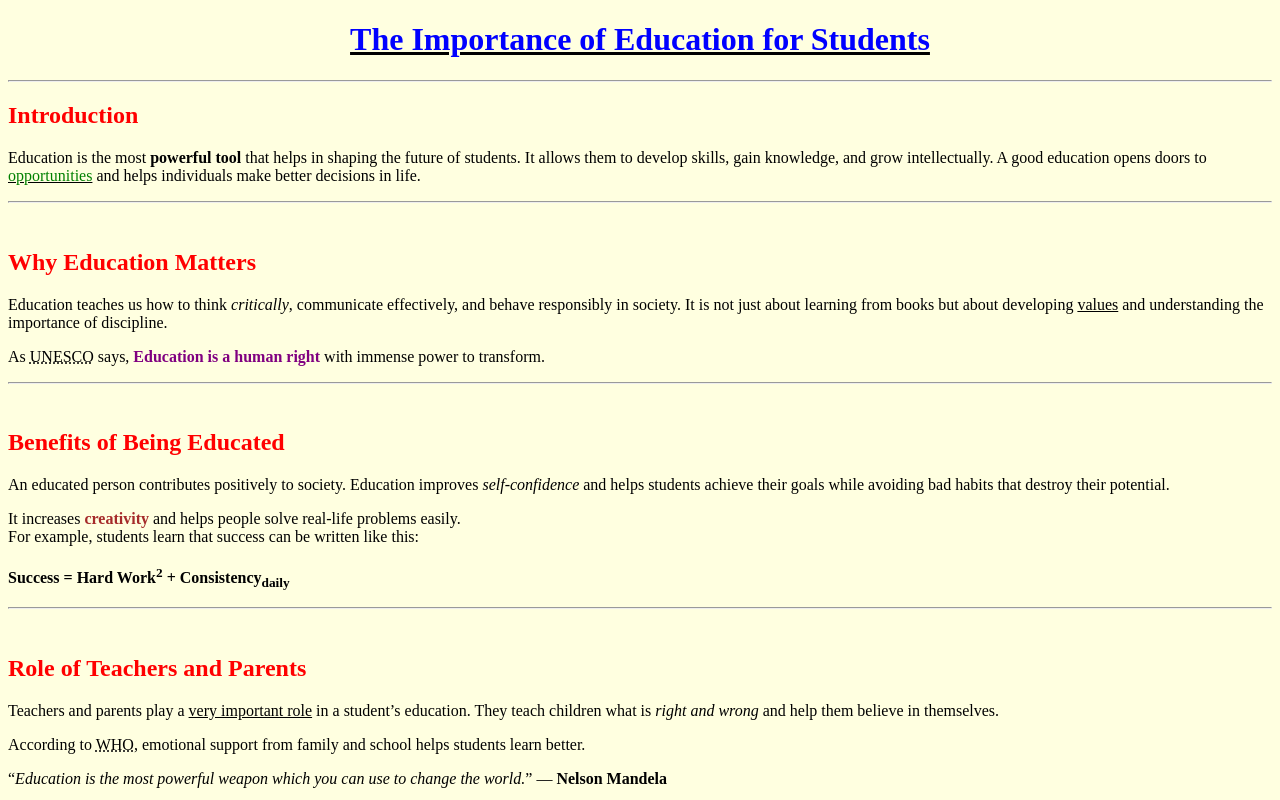
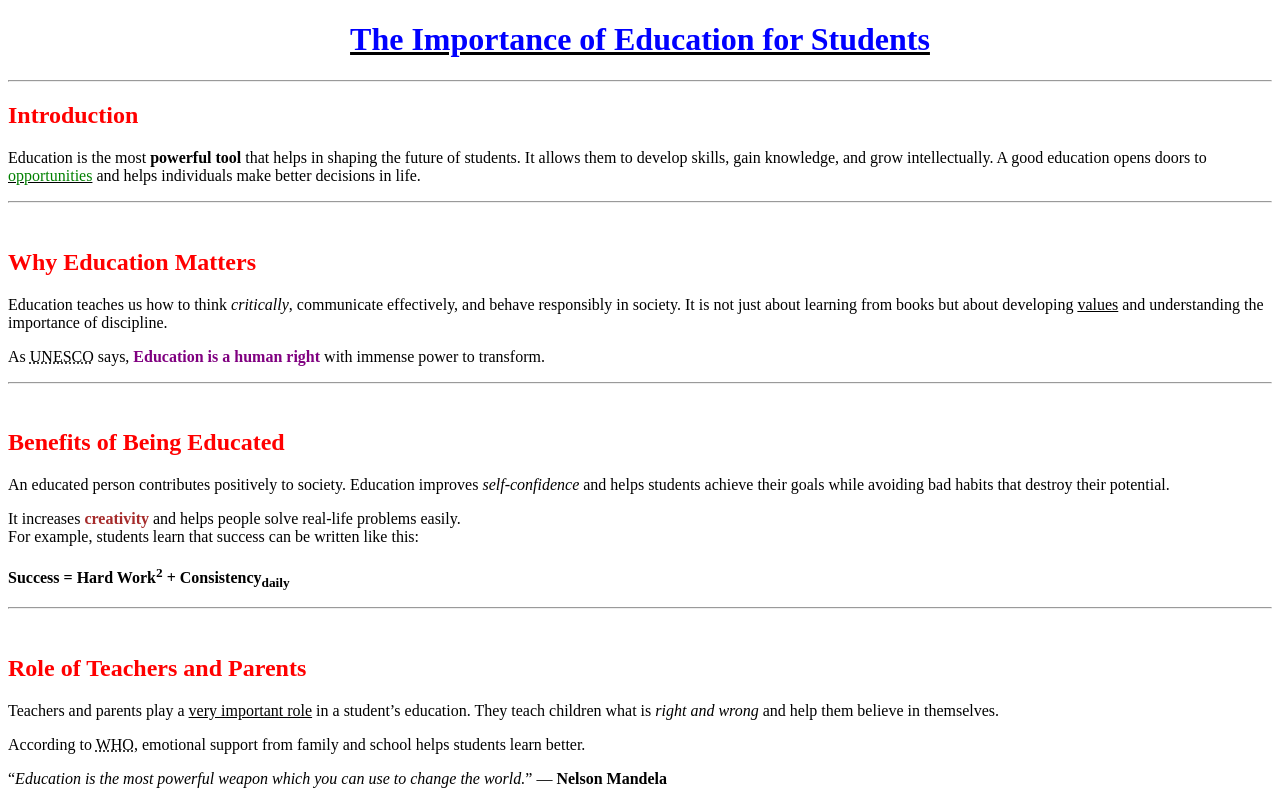
Before and after one commit to qureshiubaid7860-art/Index.html, a plain HTML site: page index.html in a window 1280 px wide. Shown: the top 800 px of the page. Drawn offline with Linux system fonts and the light colour scheme.

Commit message:
Update index.html

```diff
--- a/index.html
+++ b/index.html
@@ -3,7 +3,7 @@
 <head>
 <title>The Importance of Education for Students</title>
 </head>
-<body bgcolor="lightyellow">
+<body>
 
 <h1><center><u><font color="blue">The Importance of Education for Students</font></u></center></h1>
 <hr>
```
